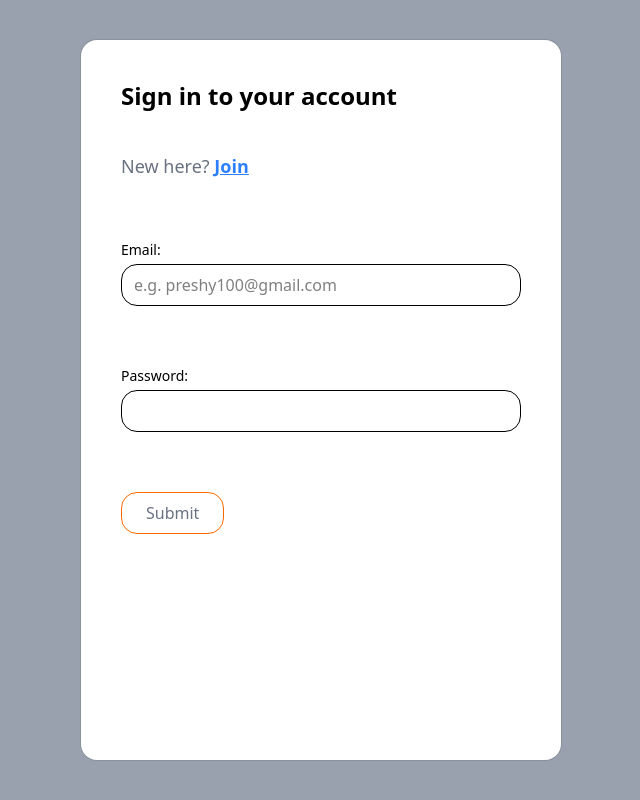
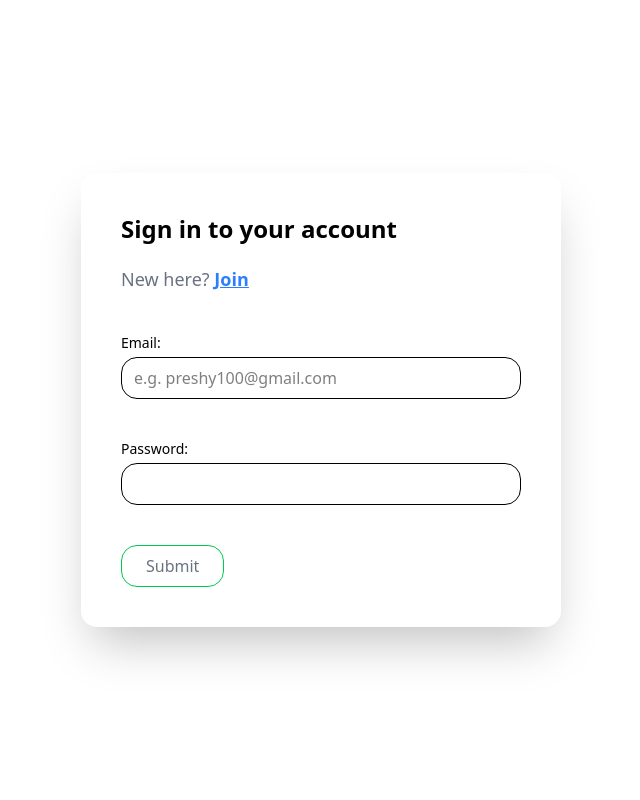
Before and after one commit to Read-to-Win/The-Palm-App, a React (Vite) app: page /sign-in in a window 1280 px wide. Shown: the whole page, without its empty margins (319-959 px from the left). Built offline with nearby package versions, Linux system fonts and the light colour scheme.

Commit message:
changes on the sign in page

```diff
--- a/src/pages/Join.jsx
+++ b/src/pages/Join.jsx
@@ -47,15 +47,15 @@ const Join = () => {
       <div className="w-1/2 flex items-center justify-center">
         <form
           onSubmit={handleSubmit(onSubmit)}
-          className="p-10 space-y-7 w-4/5 rounded-2xl shadow-[0_0_0_1px_rgba(0,0,0,0.1)] bg-white h-full"
+          className="p-10 space-y-7 w-4/5 rounded-2xl shadow-2xl bg-white h-full"
         >
           <div>
             <h2 className="text-2xl font-semibold mb-1">
               Create a new account
             </h2>
-            <p className="text-lg mt-10 text-gray-500">
+            <p className="text-lg mt-5 text-gray-500">
               Already have an account?
-              <span className="cursor-pointer underline font-bold text-blue-500">
+              <span className="cursor-pointer underline font-bold ml-2 text-blue-500">
                 <Link to="/sign-in">Sign in</Link>
               </span>
             </p>
--- a/src/pages/SignIn.jsx
+++ b/src/pages/SignIn.jsx
@@ -42,23 +42,23 @@ const SignIn = () => {
   };
   const isError = Object.keys(errors).length > 0;
   return (
-    <div className="flex bg-gray-400 h-screen items-center justify-center p-10">
+    <div className="flex bg-white h-screen items-center justify-center p-10">
       {/* Image Section */}
       {/* <div className=" h-full">
         <img src={formImage} className="w-max h-full object-contain " />
       </div> */}
 
       {/* Form Section */}
-      <div className="w-1/2 h-full flex items-center justify-center">
+      <div className="w-1/2 flex items-center justify-center">
         <form
           onSubmit={handleSubmit(onSubmit)}
-          className="p-10 space-y-15 w-4/5 rounded-2xl shadow-[0_0_0_1px_rgba(0,0,0,0.1)] bg-white h-full"
+          className="p-10 space-y-10 w-4/5 rounded-2xl shadow-2xl bg-white h-full"
         >
           <div>
             <h2 className="text-2xl font-semibold mb-1">
               Sign in to your account
             </h2>
-            <p className="text-lg mt-10 text-gray-500">
+            <p className="text-lg mt-5 text-gray-500">
               New here?{" "}
               <span className="cursor-pointer underline font-bold text-blue-500">
                 <Link to="/join">Join</Link>
@@ -105,7 +105,7 @@ const SignIn = () => {
             type="submit"
             disabled={isError}
             className={`${
-              isError ? "bg-gray-700 cursor-not-allowed" : "border-orange-500"
+              isError ? "bg-gray-700 cursor-not-allowed" : "border-green-500"
             } text-gray-500 px-6 py-2 rounded-2xl border hover:bg-[#F2D5CF] transition`}
           >
             {isSubmitting ? "Submitting..." : " Submit"}
--- a/src/pages/VendorForm.jsx
+++ b/src/pages/VendorForm.jsx
@@ -46,7 +46,7 @@ const VendorForm = () => {
       <div className=" w-1/2 h-full flex items-center justify-center">
         <form
           onSubmit={handleSubmit(onSubmit)}
-          className="p-10 space-y-15 w-4/5 rounded-2xl shadow-[0_0_0_1px_rgba(0,0,0,0.1)] bg-white"
+          className="p-10 space-y-10 w-4/5 rounded-2xl shadow-2xl bg-white"
         >
           <div>
             <h2 className="text-2xl font-semibold mb-1">
```
